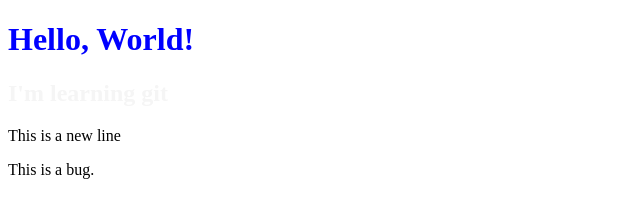
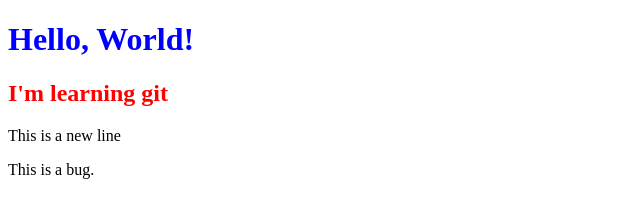
Before and after one commit to SantiSierra26/webprog, a plain HTML site: page hello.html in a window 1280 px wide. Shown: the whole page, without its empty margins (0-640 px from the left). Drawn offline with Linux system fonts and the light colour scheme.

Commit message:
Actualización estilo títulos h2

```diff
--- a/hello.html
+++ b/hello.html
@@ -8,7 +8,7 @@
             color: blue;
         }
         h2 {
-            color: whitesmoke
+            color: red;
         }
     </style>
 </head>
```
